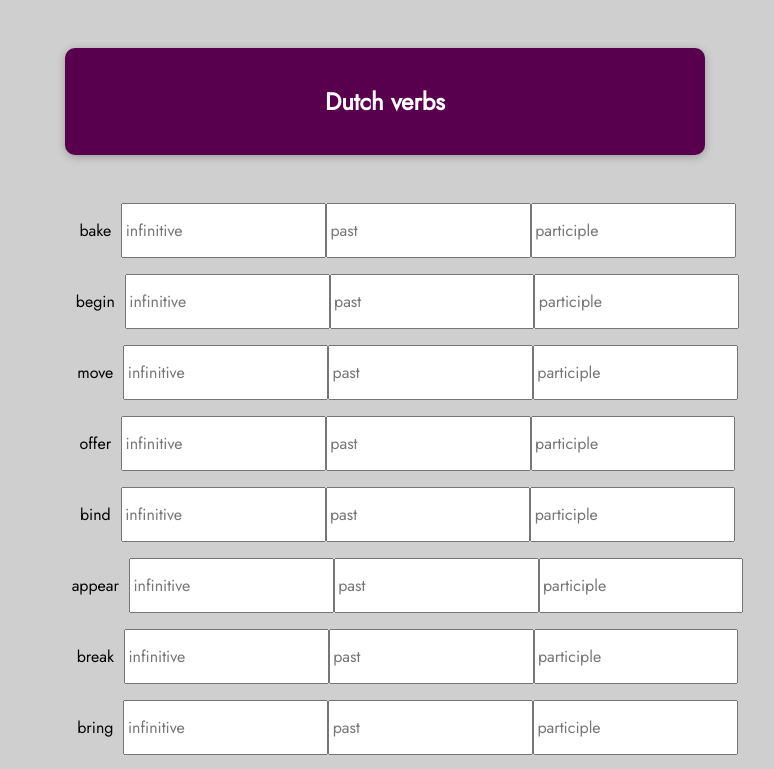
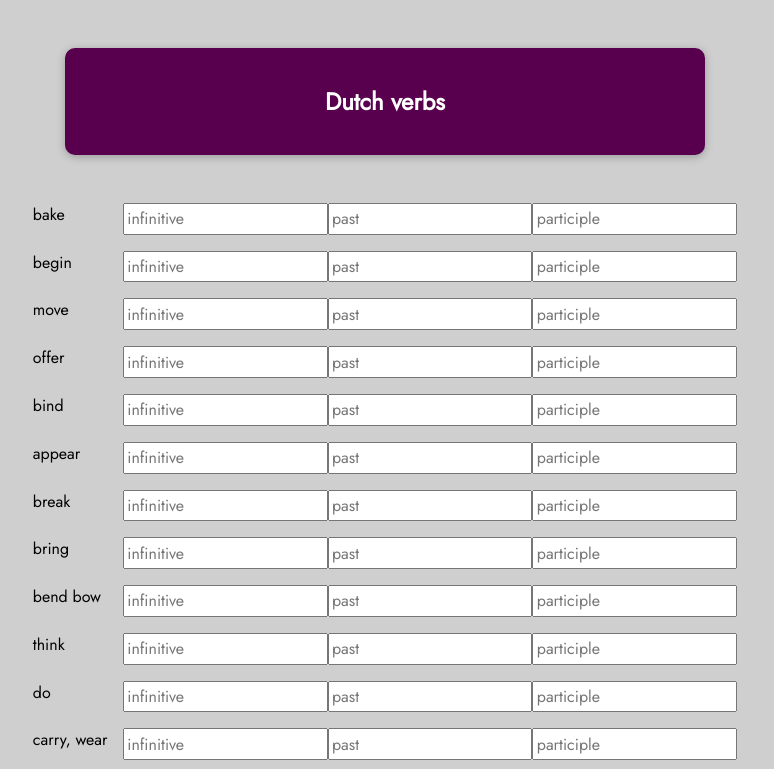
Before and after one commit to jenvigo/dutch-verbs-vue, a Vue app: page / in a window 1280 px wide. Shown: the top 769 px of the page, without its empty margins (255-1029 px from the left). Built offline with nearby package versions, Linux system fonts and the light colour scheme; the HTML template or start-up script is replaced by a standard one.

Commit message:
Fix style for desktop
Columns with the same size

```diff
--- a/src/components/VerbsInput.vue
+++ b/src/components/VerbsInput.vue
@@ -3,7 +3,7 @@
 		<p style="text-align: center">{{ english }}</p>
 <!--    <div class="row">Selected tense: {{ selectedTense }}</div>-->
     <div class="row">
-      <p style="margin-right: 10px">{{tenses.english}}</p>
+      <span class="englishTense" style="margin-right: 10px">{{tenses.english}}</span>
       <input type="text" @focusin="updateSelectedTense" @focusout="hideHint" placeholder="infinitive" @keyup="checkIfIsRight" v-model="answer.infinitive"/>
       <input type="text" @focusin="updateSelectedTense" @focusout="hideHint" placeholder="past" @keyup="checkIfIsRight" v-model="answer.past"/>
       <input type="text" @focusin="updateSelectedTense" @focusout="hideHint" placeholder="participle" @keyup="checkIfIsRight" v-model="answer.participle"/>
@@ -76,4 +76,9 @@ export default {
 	width: 50%;
 	/*background: red;*/
 }
+
+.englishTense {
+  /*min-width: 40px ;*/
+  min-width: 80px ;
+}
 </style>
```
